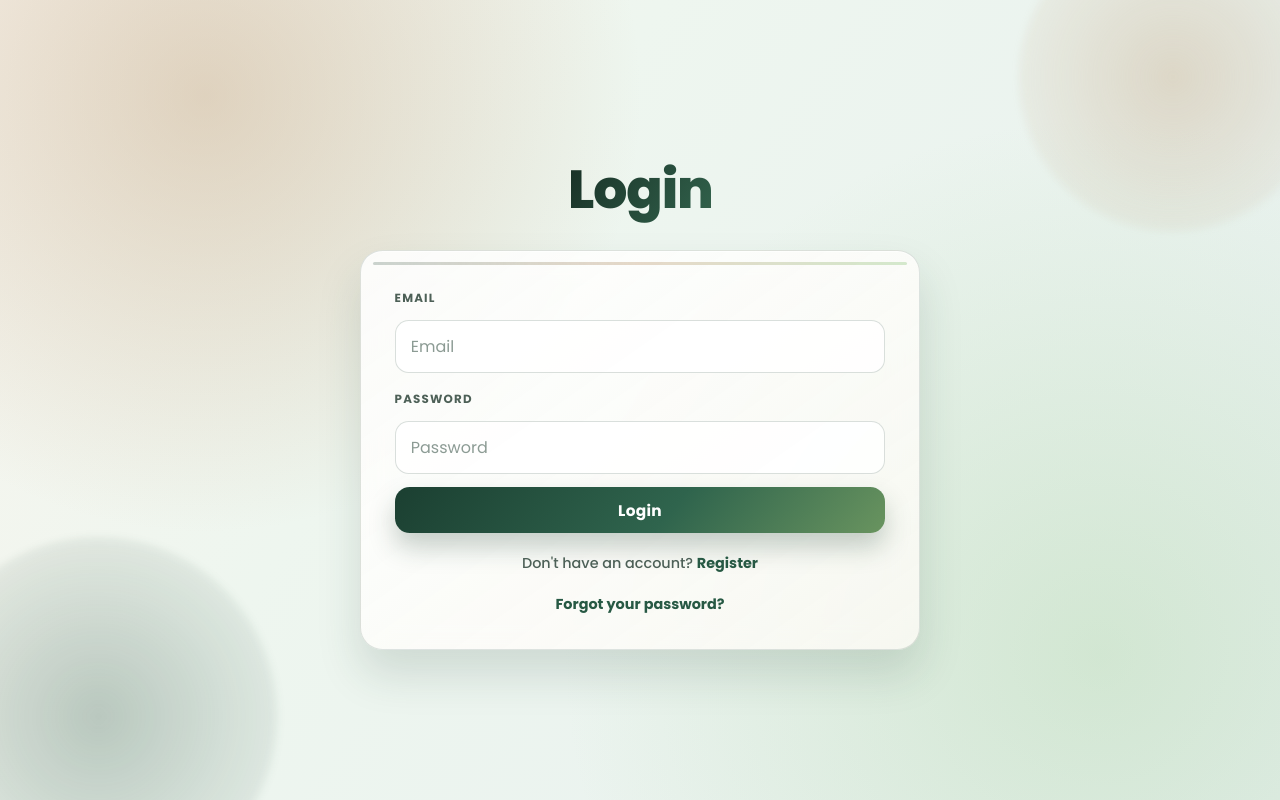
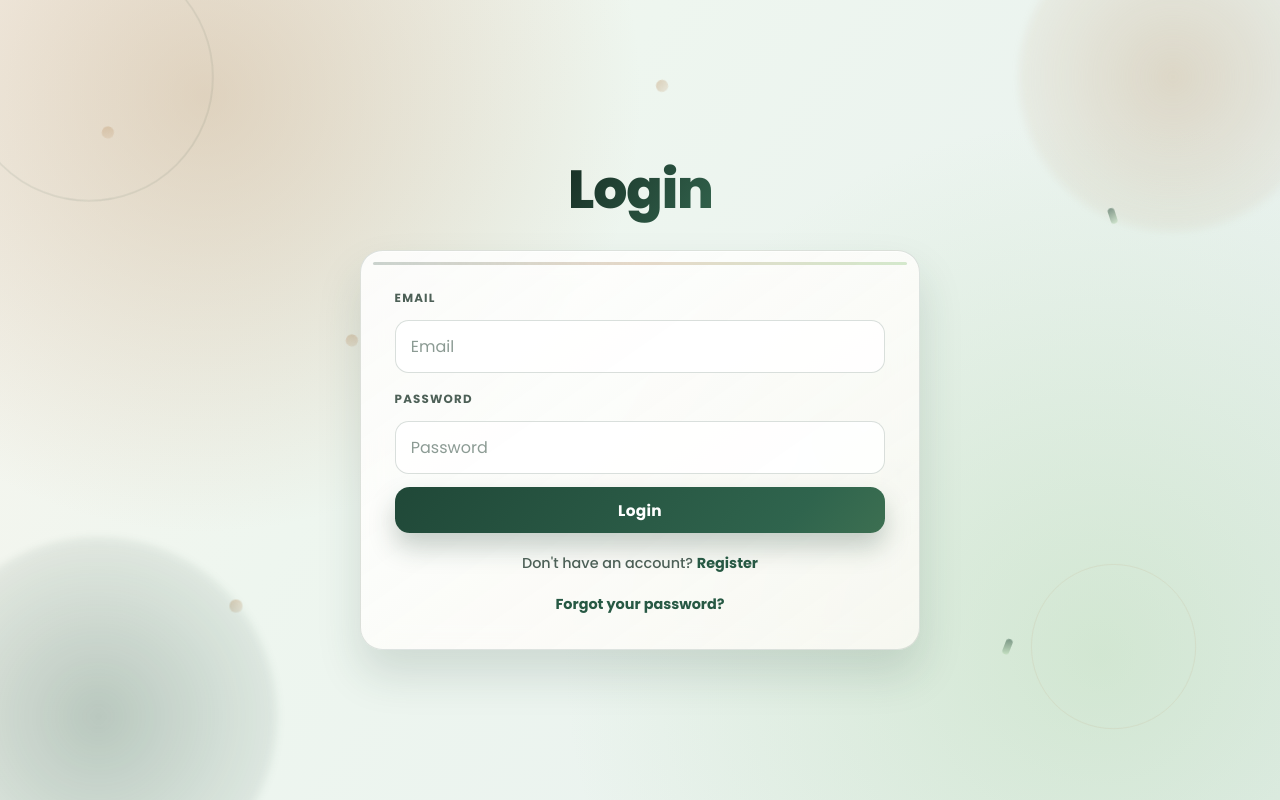
Before and after one commit to ankitsingh794/waymate, a React (Vite) app in the folder client/: page /login in a window 1280 px wide. Built offline with nearby package versions, Linux system fonts and the light colour scheme; no server answers.

Commit message:
Website enhancements

```diff
--- /dev/null
+++ b/client/src/pages/LoginPage/AuthAmbientDecor.jsx
@@ -0,0 +1,16 @@
+export default function AuthAmbientDecor() {
+  return (
+    <div className="auth-playfield" aria-hidden="true">
+      <span className="auth-confetti auth-confetti-a" />
+      <span className="auth-confetti auth-confetti-b" />
+      <span className="auth-confetti auth-confetti-c" />
+      <span className="auth-confetti auth-confetti-d" />
+      <span className="auth-confetti auth-confetti-e" />
+      <span className="auth-confetti auth-confetti-f" />
+      <span className="auth-confetti auth-confetti-g" />
+      <span className="auth-confetti auth-confetti-h" />
+      <span className="auth-ring auth-ring-a" />
+      <span className="auth-ring auth-ring-b" />
+    </div>
+  );
+}
--- a/client/src/pages/LoginPage/ForgotPassword.jsx
+++ b/client/src/pages/LoginPage/ForgotPassword.jsx
@@ -4,6 +4,7 @@ import { useNavigate } from 'react-router-dom';
 import api from '../../utils/axiosInstance';
 import { useAuth } from '../../context/AuthContext';
 import './Register.css';
+import AuthAmbientDecor from './AuthAmbientDecor';
 
 export default function ForgotPassword() {
   const { t } = useTranslation('auth');
@@ -38,6 +39,7 @@ export default function ForgotPassword() {
 
   return (
     <div className='register-container'>
+      <AuthAmbientDecor />
       <div className='register-title'>{t('forgotPassword.title')}</div>
       <form onSubmit={handleSubmit} className='register-form'>
         <h3>{t('forgotPassword.emailLabel')}</h3>
--- a/client/src/pages/LoginPage/Login.jsx
+++ b/client/src/pages/LoginPage/Login.jsx
@@ -4,6 +4,7 @@ import { useTranslation } from 'react-i18next';
 import api from '../../utils/axiosInstance';
 import './Register.css';
 import { useAuth } from '../../context/AuthContext';
+import AuthAmbientDecor from './AuthAmbientDecor';
 
 
 export default function Login() {
@@ -41,6 +42,7 @@ export default function Login() {
 
     return (
         <div className='register-container'>
+            <AuthAmbientDecor />
             <div className='register-title'>{t('login.title')}</div>
             <form onSubmit={handleSubmit} className='register-form'>
                 <h3>{t('login.emailLabel')}</h3>
--- a/client/src/pages/LoginPage/Register.css
+++ b/client/src/pages/LoginPage/Register.css
@@ -53,6 +53,112 @@
   bottom: -110px;
   background: radial-gradient(circle, rgba(var(--auth-forest-rgb), 0.26), rgba(var(--auth-forest-rgb), 0));
   animation: authOrbFloatB 13s ease-in-out infinite;
+}
+
+.auth-playfield {
+  position: absolute;
+  inset: 0;
+  overflow: hidden;
+  pointer-events: none;
+  z-index: 0;
+}
+
+.auth-confetti {
+  position: absolute;
+  border-radius: 0.35rem;
+  opacity: 0.66;
+  filter: saturate(1.06);
+}
+
+.auth-confetti-a,
+.auth-confetti-c,
+.auth-confetti-e,
+.auth-confetti-g {
+  width: 0.72rem;
+  height: 0.72rem;
+  background: linear-gradient(145deg, rgba(var(--auth-sand-rgb), 0.75), rgba(var(--auth-sand-rgb), 0.28));
+}
+
+.auth-confetti-b,
+.auth-confetti-d,
+.auth-confetti-f,
+.auth-confetti-h {
+  width: 0.46rem;
+  height: 1rem;
+  border-radius: 999px;
+  background: linear-gradient(160deg, rgba(var(--auth-forest-rgb), 0.78), rgba(var(--auth-lime-rgb), 0.4));
+}
+
+.auth-confetti-a {
+  top: 18%;
+  left: 8%;
+  animation: authConfettiDriftA 9.4s ease-in-out infinite;
+}
+
+.auth-confetti-b {
+  top: 24%;
+  right: 12%;
+  animation: authConfettiDriftB 11.2s ease-in-out infinite;
+}
+
+.auth-confetti-c {
+  bottom: 22%;
+  left: 17%;
+  animation: authConfettiDriftC 10.6s ease-in-out infinite;
+}
+
+.auth-confetti-d {
+  bottom: 16%;
+  right: 21%;
+  animation: authConfettiDriftA 12.1s ease-in-out infinite reverse;
+}
+
+.auth-confetti-e {
+  top: 8%;
+  left: 52%;
+  animation: authConfettiDriftB 10.8s ease-in-out infinite;
+}
+
+.auth-confetti-f {
+  top: 60%;
+  left: 69%;
+  animation: authConfettiDriftC 12.8s ease-in-out infinite;
+}
+
+.auth-confetti-g {
+  top: 44%;
+  left: 27%;
+  animation: authConfettiDriftA 11.6s ease-in-out infinite;
+}
+
+.auth-confetti-h {
+  top: 52%;
+  right: 34%;
+  animation: authConfettiDriftB 10s ease-in-out infinite reverse;
+}
+
+.auth-ring {
+  position: absolute;
+  border-radius: 50%;
+  border: 1px solid rgba(var(--auth-forest-rgb), 0.22);
+  opacity: 0.5;
+}
+
+.auth-ring-a {
+  width: clamp(170px, 18vw, 250px);
+  height: clamp(170px, 18vw, 250px);
+  top: -38px;
+  left: -26px;
+  animation: authRingPulseA 8.6s ease-in-out infinite;
+}
+
+.auth-ring-b {
+  width: clamp(120px, 14vw, 210px);
+  height: clamp(120px, 14vw, 210px);
+  bottom: 8%;
+  right: 6%;
+  border-color: rgba(var(--auth-sand-rgb), 0.34);
+  animation: authRingPulseB 9.2s ease-in-out infinite;
 }
 
 .register-title {
@@ -204,7 +310,9 @@
   letter-spacing: 0.02em;
   color: #fff;
   background: linear-gradient(130deg, #1b3f31 0%, #2f644d 56%, #69945f 100%);
+  background-size: 190% 190%;
   box-shadow: 0 14px 26px rgba(var(--auth-forest-rgb), 0.25);
+  animation: authButtonGradient 6s ease-in-out infinite;
   transition:
     transform 260ms cubic-bezier(0.2, 0.8, 0.2, 1),
     box-shadow 260ms cubic-bezier(0.2, 0.8, 0.2, 1),
@@ -273,6 +381,7 @@
 .register-form h6 a:hover {
   color: #1f4938;
   border-color: rgba(var(--auth-forest-rgb), 0.32);
+  animation: authLinkJiggle 420ms ease;
 }
 
 .register-container > .message,
@@ -375,6 +484,65 @@
   }
 }
 
+@keyframes authConfettiDriftA {
+  0%,
+  100% {
+    transform: translateY(0) rotate(0deg);
+  }
+
+  50% {
+    transform: translateY(-18px) rotate(22deg);
+  }
+}
+
+@keyframes authConfettiDriftB {
+  0%,
+  100% {
+    transform: translateY(0) translateX(0) rotate(0deg);
+  }
+
+  50% {
+    transform: translateY(16px) translateX(-10px) rotate(-18deg);
+  }
+}
+
+@keyframes authConfettiDriftC {
+  0%,
+  100% {
+    transform: translateY(0) translateX(0) scale(1);
+  }
+
+  50% {
+    transform: translateY(-12px) translateX(12px) scale(1.08);
+  }
+}
+
+@keyframes authRingPulseA {
+  0%,
+  100% {
+    opacity: 0.38;
+    transform: scale(1);
+  }
+
+  50% {
+    opacity: 0.62;
+    transform: scale(1.09);
+  }
+}
+
+@keyframes authRingPulseB {
+  0%,
+  100% {
+    opacity: 0.32;
+    transform: scale(1);
+  }
+
+  50% {
+    opacity: 0.54;
+    transform: scale(0.92);
+  }
+}
+
 @keyframes authTitleIn {
   from {
     opacity: 0;
@@ -434,6 +602,32 @@
   }
 }
 
+@keyframes authButtonGradient {
+  0%,
+  100% {
+    background-position: 0% 50%;
+  }
+
+  50% {
+    background-position: 100% 50%;
+  }
+}
+
+@keyframes authLinkJiggle {
+  0%,
+  100% {
+    transform: translateY(0) rotate(0deg);
+  }
+
+  33% {
+    transform: translateY(-1px) rotate(2deg);
+  }
+
+  66% {
+    transform: translateY(-1px) rotate(-2deg);
+  }
+}
+
 @keyframes authRibbonPulse {
   0%,
   100% {
@@ -485,6 +679,9 @@
   .register-container,
   .register-container::before,
   .register-container::after,
+  .auth-playfield,
+  .auth-confetti,
+  .auth-ring,
   .register-title,
   .register-form,
   .register-form > *,
--- a/client/src/pages/LoginPage/Register.jsx
+++ b/client/src/pages/LoginPage/Register.jsx
@@ -4,6 +4,7 @@ import { useTranslation } from 'react-i18next';
 import api from '../../utils/axiosInstance';
 import { useAuth } from '../../context/AuthContext';
 import './Register.css';
+import AuthAmbientDecor from './AuthAmbientDecor';
 
 export default function Register() {
     const { t } = useTranslation('auth');
@@ -42,6 +43,7 @@ export default function Register() {
 
     return (
         <div className="register-container">
+            <AuthAmbientDecor />
             <div className="register-title">{t('register.title')}</div>
             <form className="register-form" onSubmit={handleSubmit}>
                 <h3>{t('register.nameLabel')}</h3>
--- a/client/src/pages/LoginPage/ResetPassword.jsx
+++ b/client/src/pages/LoginPage/ResetPassword.jsx
@@ -3,6 +3,7 @@ import { useNavigate, useSearchParams } from 'react-router-dom';
 import { useTranslation } from 'react-i18next';
 import api from '../../utils/axiosInstance';
 import './Register.css';
+import AuthAmbientDecor from './AuthAmbientDecor';
 
 export default function ResetPassword() {
   const { t } = useTranslation('auth');
@@ -55,6 +56,7 @@ export default function ResetPassword() {
 
   return (
     <div className="register-container">
+      <AuthAmbientDecor />
       <div className="register-title">{t('resetPassword.title')}</div>
       <form className="register-form" onSubmit={handleSubmit}>
         <h3>{t('resetPassword.newPasswordLabel')}</h3>
--- a/client/src/pages/LoginPage/VerifyEmail.jsx
+++ b/client/src/pages/LoginPage/VerifyEmail.jsx
@@ -4,6 +4,7 @@ import { useTranslation } from 'react-i18next';
 import api from '../../utils/axiosInstance';
 import './Register.css';
 import { useAuth } from '../../context/AuthContext';
+import AuthAmbientDecor from './AuthAmbientDecor';
 
 export default function VerifyEmail() {
   const { t } = useTranslation('auth');
@@ -53,6 +54,7 @@ export default function VerifyEmail() {
 
   return (
     <div className='register-container'>
+      <AuthAmbientDecor />
       <div className='register-title'>{status}</div>
 
       {verified && (
```
